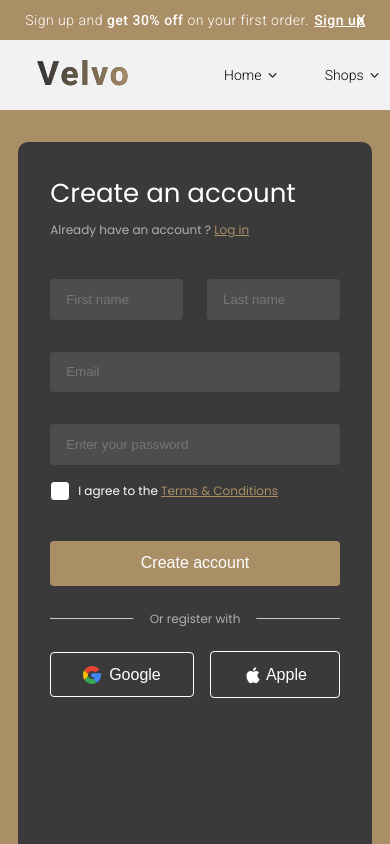
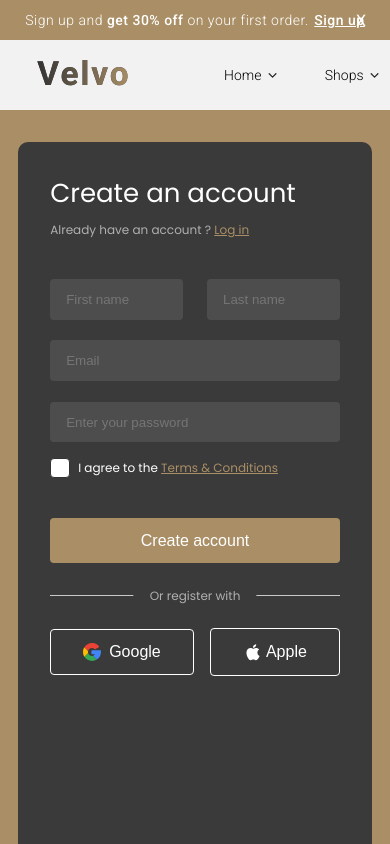
Before and after one commit to Romal-2303/perfume-e-commerce, a React (Create React App) app: page /signup in a window 390 px wide. Both pictures are taken after a click on the element "Sign Up". Shown: the top 844 px of the page. Built offline with nearby package versions, Linux system fonts and the light colour scheme.

Commit message:
ajdusted error msg according to the mobile responsive

```diff
--- a/src/pages/LoginSignup/SignUp/Signup.module.scss
+++ b/src/pages/LoginSignup/SignUp/Signup.module.scss
@@ -15,10 +15,12 @@
     border-radius: 10px;
     padding: 3rem 0rem;
   }
+
   @media screen and (min-width: 400px) and (max-width: 650px) {
     border-radius: 10px;
     padding: 2rem 0rem;
   }
+
   @media screen and (min-width: 300px) and (max-width: 400px) {
     border-radius: 10px;
     padding: 2rem 0rem;
@@ -73,6 +75,7 @@
       @media screen and (min-width: 300px) and (max-width: 400px) {
         font-size: 12px;
       }
+
       @media screen and (min-width: 400px) and (max-width: 650px) {
         font-size: 12px;
       }
@@ -92,6 +95,7 @@
       @media screen and (min-width: 300px) and (max-width: 400px) {
         margin-top: 2.5rem;
       }
+
       @media screen and (min-width: 400px) and (max-width: 650px) {
         margin-top: 2.5rem;
       }
@@ -109,7 +113,7 @@
 
     .email-container,
     .password-container {
-      margin-top: 2rem;
+      margin-top: 1.3rem;
 
       input {
         padding: 0.8rem 1rem;
@@ -247,6 +251,10 @@
 
   .error {
     margin-top: 5px;
+
     color: $primary-100;
+
+    font-size: 12px;
+
   }
 }
```
